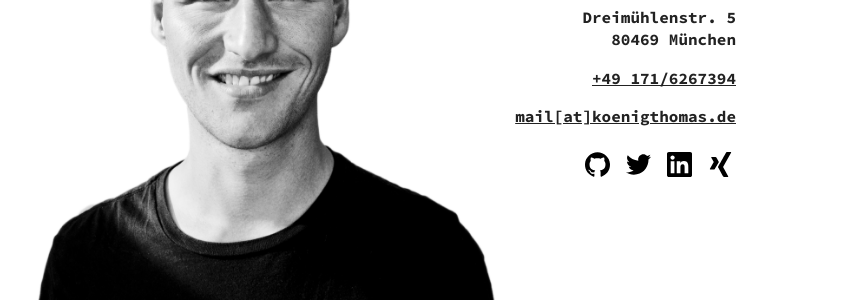
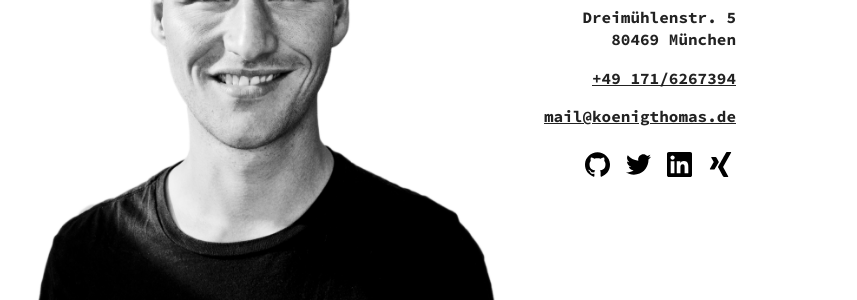
Before and after one commit to Vispercept/portfolio, a Jekyll site: the page built from index.html, in a window 1280 px wide and 900 px high, scrolled down 1804 px. Shown: the part 574-874 px from the top of the window, without its empty margins (204-1061 px from the left). Built offline with Jekyll 4.4.1, drawn with Linux system fonts in a browser that asks for light colours.

Commit message:
Updated 'index.html' via CloudCannon

```diff
--- a/index.html
+++ b/index.html
@@ -56,7 +56,7 @@ layout: default
     <p class="section__paragraph editable">Interactive Developer</p>
     <p class="section__paragraph editable">Dreimühlenstr. 5 <br /> 80469 München</p>
     <p class="section__paragraph"><a class="link editable" href="tel:+491716267394">+49 171/6267394</a></p>
-    <p class="section__paragraph"><a class="link editable" href="mailto:mail@koenigthomas.de">mail[at]koenigthomas.de</a></p>
+    <p class="section__paragraph"><a class="link editable" href="mailto:mail@koenigthomas.de">mail@koenigthomas.de</a></p>
     <p class="section__paragraph">
       <a href="//github.com/Vispercept" target="_blank"><img class="link__image" src="images/icons/github.svg" alt="" /></a>
       <a href="//twitter.com/tmskng" target="_blank"><img class="link__image" src="images/icons/twitter.svg" alt="" /></a>
```
